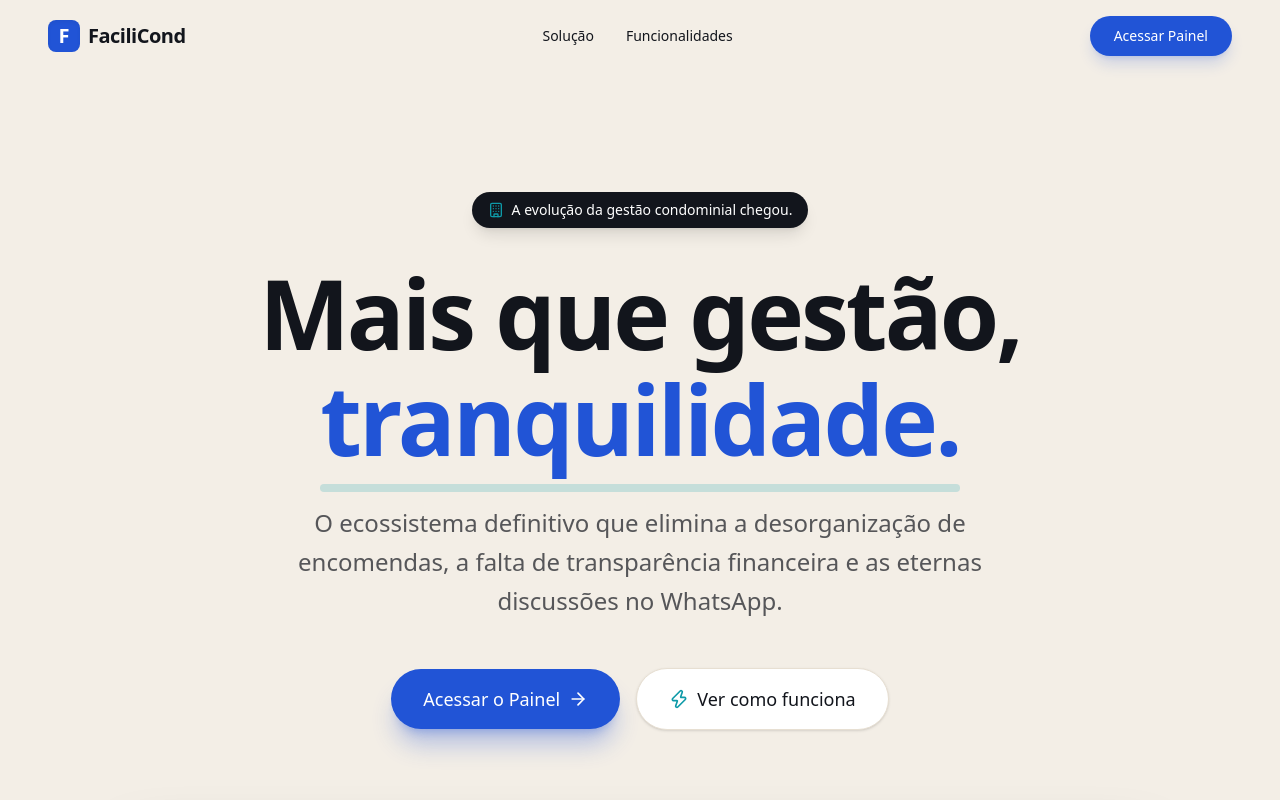
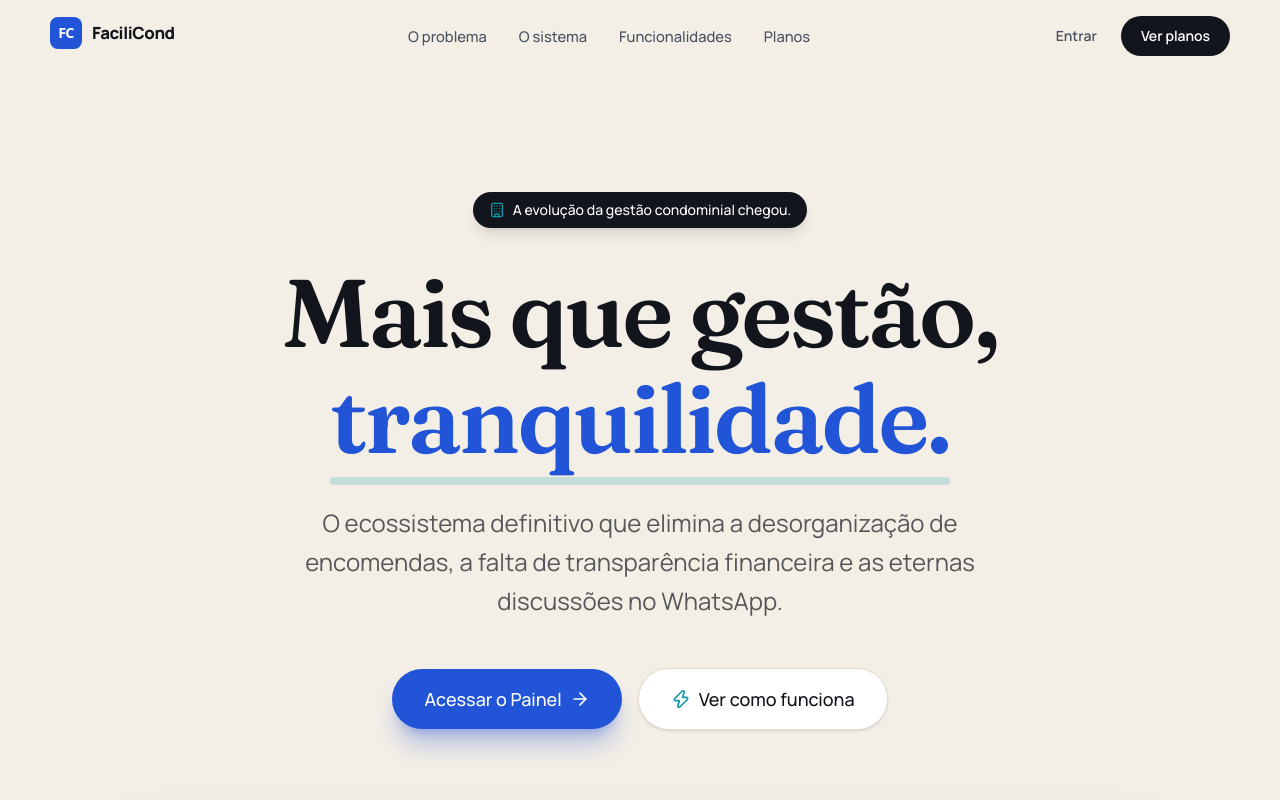
Before and after one commit to ariellucaslf/facilicond, a Next.js app: page / in a window 1280 px wide. Shown: the top 800 px of the page. Built offline with nearby package versions, Linux system fonts and the light colour scheme.

Commit message:
feat(layout): implement new responsive Navbar, Footer and update SEO metadata

```diff
--- a/src/app/layout.tsx
+++ b/src/app/layout.tsx
@@ -1,22 +1,34 @@
 import type { Metadata } from "next";
-import { Inter, Poppins } from "next/font/google";
+import { Fraunces, Manrope } from "next/font/google";
 import "./globals.css";
 
-const inter = Inter({
-  variable: "--font-inter",
+const manrope = Manrope({
+  variable: "--font-manrope",
   subsets: ["latin"],
+  weight: ["400", "500", "600", "700", "800"],
 });
 
-const poppins = Poppins({
-  variable: "--font-poppins",
+const fraunces = Fraunces({
+  variable: "--font-fraunces",
   subsets: ["latin"],
   weight: ["400", "500", "600", "700"],
+  style: ["normal", "italic"],
 });
 
 export const metadata: Metadata = {
-  title: "FaciliCond | Gestão Inteligente de Condomínios",
-  description: "Mais que gestão, tranquilidade. O ecossistema definitivo que elimina a desorganização de encomendas, a falta de transparência financeira e os ruídos de comunicação.",
-  keywords: ["gestão condominial", "administradora de condomínios", "controle de acesso", "aplicativo para condomínio"],
+  title: "FaciliCond | Mais que gestão, tranquilidade",
+  description:
+    "Painel do síndico, totem na portaria e app no bolso. Encomendas, visitantes, financeiro e comunicação oficial — sem viver no WhatsApp.",
+  keywords: [
+    "gestão condominial",
+    "aplicativo para condomínio",
+    "totem de portaria",
+    "controle de encomendas",
+    "síndico",
+  ],
+  icons: {
+    icon: "/logo.svg",
+  },
 };
 
 export default function RootLayout({
@@ -25,9 +37,10 @@ export default function RootLayout({
   children: React.ReactNode;
 }>) {
   return (
-    <html lang="pt-BR" className={`${inter.variable} ${poppins.variable} scroll-smooth`}>
-      <body className="font-sans antialiased text-brand-dark bg-brand-light">
-        {children}
+    <html lang="pt-BR" className={`${manrope.variable} ${fraunces.variable}`}>
+      <body className="relative bg-paper text-ink antialiased">
+        <div className="grain" aria-hidden />
+        <div className="relative z-10">{children}</div>
       </body>
     </html>
   );
--- /dev/null
+++ b/src/components/layout/Footer.tsx
@@ -0,0 +1,56 @@
+import { Logo } from "@/components/ui/Logo";
+
+export function Footer() {
+  return (
+    <footer className="bg-ink py-14 text-white">
+      <div className="site-wrap flex flex-col gap-10 md:flex-row md:items-start md:justify-between">
+        <div>
+          <Logo inverted />
+          <p className="mt-4 max-w-xs text-sm leading-relaxed text-white/55">
+            Mais que gestão, tranquilidade. Ecossistema para síndicos, portaria e moradores.
+          </p>
+        </div>
+        <div className="grid grid-cols-2 gap-10 text-sm sm:grid-cols-3">
+          <div>
+            <p className="mb-3 font-semibold">Produto</p>
+            <ul className="space-y-2 text-white/60">
+              <li>
+                <a className="hover:text-white" href="#sistema">
+                  Sistema
+                </a>
+              </li>
+              <li>
+                <a className="hover:text-white" href="#funcionalidades">
+                  Funcionalidades
+                </a>
+              </li>
+              <li>
+                <a className="hover:text-white" href="#planos">
+                  Planos
+                </a>
+              </li>
+            </ul>
+          </div>
+          <div>
+            <p className="mb-3 font-semibold">Acesso</p>
+            <ul className="space-y-2 text-white/60">
+              <li>
+                <a className="hover:text-white" href="https://app.facilicond.online">
+                  Painel
+                </a>
+              </li>
+              <li>
+                <a className="hover:text-white" href="#faq">
+                  Dúvidas
+                </a>
+              </li>
+            </ul>
+          </div>
+        </div>
+      </div>
+      <div className="site-wrap mt-12 border-t border-white/10 pt-6 text-sm text-white/40">
+        © {new Date().getFullYear()} FaciliCond. Todos os direitos reservados.
+      </div>
+    </footer>
+  );
+}
--- a/src/components/layout/Navbar.tsx
+++ b/src/components/layout/Navbar.tsx
@@ -1,52 +1,121 @@
 "use client";
 
 import { useState } from "react";
-import { motion, useScroll, useMotionValueEvent } from "framer-motion";
-import { Menu } from "lucide-react";
+import { AnimatePresence, motion, useMotionValueEvent, useScroll } from "framer-motion";
+import { Menu, X } from "lucide-react";
+import { Logo } from "@/components/ui/Logo";
 import { cn } from "@/lib/utils";
 
+const links = [
+  { href: "#problema", label: "O problema" },
+  { href: "#sistema", label: "O sistema" },
+  { href: "#funcionalidades", label: "Funcionalidades" },
+  { href: "#planos", label: "Planos" },
+];
+
 export function Navbar() {
-  const [isScrolled, setIsScrolled] = useState(false);
+  const [scrolled, setScrolled] = useState(false);
+  const [open, setOpen] = useState(false);
   const { scrollY } = useScroll();
 
   useMotionValueEvent(scrollY, "change", (latest) => {
-    setIsScrolled(latest > 50);
+    setScrolled(latest > 24);
   });
 
   return (
     <motion.header
+      initial={{ y: -24, opacity: 0 }}
+      animate={{ y: 0, opacity: 1 }}
       className={cn(
-        "fixed top-0 inset-x-0 z-50 flex items-center justify-between px-6 md:px-12 py-4 transition-all duration-300",
-        isScrolled ? "bg-white/80 backdrop-blur-md shadow-sm border-b border-brand-lighter" : "bg-transparent"
+        "fixed inset-x-0 top-0 z-50 transition-[background,box-shadow,border] duration-300",
+        scrolled || open
+          ? "border-b border-ink/8 bg-paper/90 shadow-[0_10px_40px_-24px_rgba(18,21,28,0.35)] backdrop-blur-md"
+          : "bg-transparent"
       )}
-      initial={{ y: -100 }}
-      animate={{ y: 0 }}
-      transition={{ duration: 0.5, ease: "easeOut" }}
     >
-      <div className="flex items-center gap-2">
-        <div className="w-8 h-8 bg-brand-primary rounded-lg flex items-center justify-center shadow-inner">
-           <span className="text-white font-bold text-xl leading-none">F</span>
-        </div>
-        <span className="font-heading font-bold text-xl text-brand-dark tracking-tight">FaciliCond</span>
-      </div>
+      <div className="site-wrap flex items-center justify-between py-4">
+        <a href="#topo" className="relative z-10" onClick={() => setOpen(false)}>
+          <Logo />
+        </a>
 
-      <nav className="hidden md:flex items-center gap-8 text-sm font-medium text-brand-dark">
-        <a href="#solucao" className="hover:text-brand-primary transition-colors">Solução</a>
-        <a href="#funcionalidades" className="hover:text-brand-primary transition-colors">Funcionalidades</a>
+        <nav className="hidden items-center gap-8 md:flex" aria-label="Principal">
+          {links.map((link) => (
+            <a
+              key={link.href}
+              href={link.href}
+              className="text-[0.92rem] font-medium text-ink-soft transition-colors duration-300 hover:text-ink"
+            >
+              {link.label}
+            </a>
+          ))}
         </nav>
 
-      <div className="hidden md:flex">
+        <div className="hidden items-center gap-3 md:flex">
           <a
             href="https://app.facilicond.online"
-          className="bg-brand-primary hover:bg-brand-primary-dark text-white px-6 py-2.5 rounded-full text-sm font-medium transition-colors shadow-lg shadow-brand-primary/20"
+            className="px-3 py-2 text-sm font-semibold text-ink-soft transition-colors duration-300 hover:text-ink"
           >
-          Acessar Painel
+            Entrar
+          </a>
+          <a
+            href="#planos"
+            className="rounded-full bg-ink px-5 py-2.5 text-sm font-semibold text-white transition-all duration-300 hover:bg-brand-primary"
+          >
+            Ver planos
           </a>
         </div>
 
-      <button className="md:hidden text-brand-dark">
-        <Menu size={24} />
+        <button
+          type="button"
+          className="relative z-10 rounded-full p-2 text-ink md:hidden"
+          aria-expanded={open}
+          aria-controls="menu-mobile"
+          onClick={() => setOpen((v) => !v)}
+        >
+          <span className="sr-only">{open ? "Fechar menu" : "Abrir menu"}</span>
+          {open ? <X size={22} /> : <Menu size={22} />}
         </button>
+      </div>
+
+      <AnimatePresence>
+        {open && (
+          <motion.nav
+            id="menu-mobile"
+            initial={{ height: 0, opacity: 0 }}
+            animate={{ height: "auto", opacity: 1 }}
+            exit={{ height: 0, opacity: 0 }}
+            className="overflow-hidden border-t border-ink/8 md:hidden"
+            aria-label="Mobile"
+          >
+            <div className="site-wrap flex flex-col gap-1 py-4">
+              {links.map((link) => (
+                <a
+                  key={link.href}
+                  href={link.href}
+                  className="rounded-xl px-3 py-3 text-base font-medium text-ink"
+                  onClick={() => setOpen(false)}
+                >
+                  {link.label}
+                </a>
+              ))}
+              <a
+                href="https://app.facilicond.online"
+                className="mt-2 rounded-full border border-ink/15 px-4 py-3 text-center text-sm font-semibold"
+                onClick={() => setOpen(false)}
+              >
+                Entrar no painel
+              </a>
+              <a
+                href="#planos"
+                className="rounded-full bg-ink px-4 py-3 text-center text-sm font-semibold text-white"
+                onClick={() => setOpen(false)}
+              >
+                Conhecer planos
+              </a>
+            </div>
+          </motion.nav>
+        )}
+      </AnimatePresence>
     </motion.header>
   );
 }
```
Lines whose indentation alone changed are shown as unchanged.
